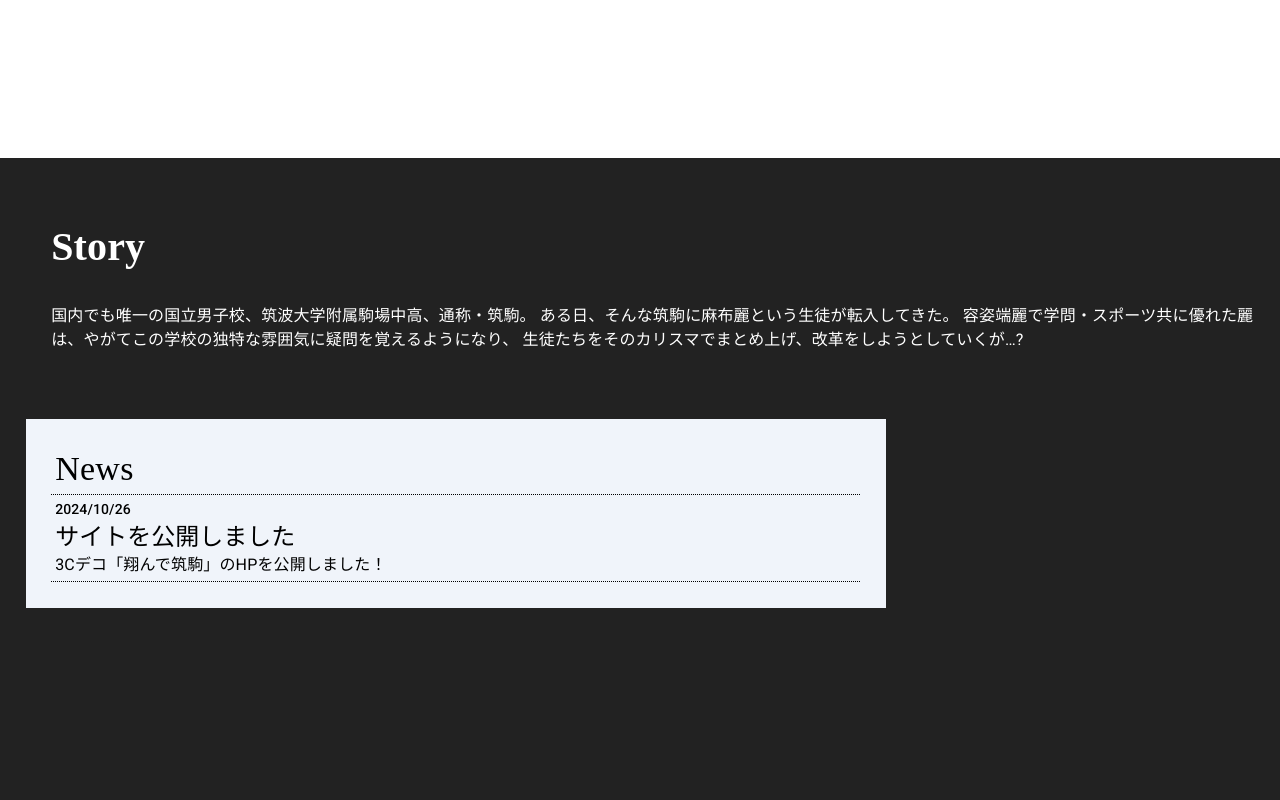
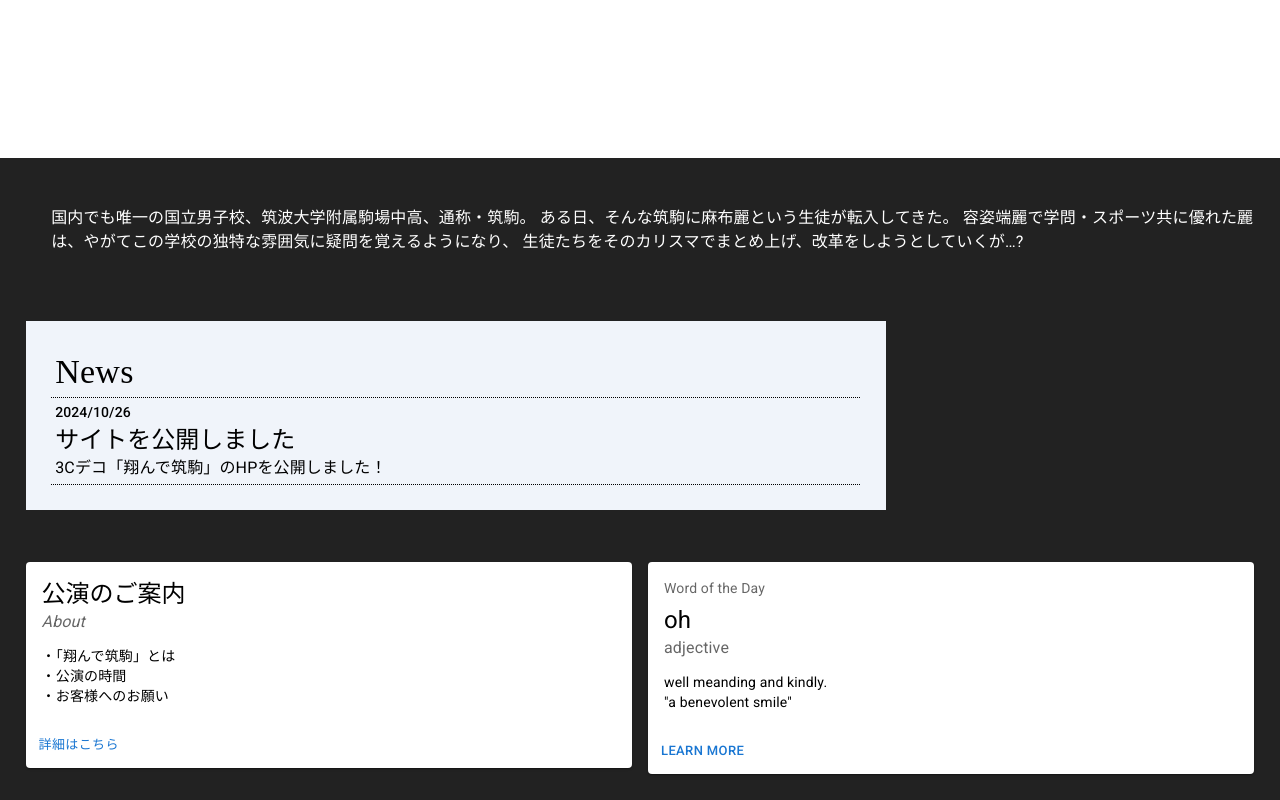
Before and after one commit to tk-jr3-reboot2024/tk-jr3-reboot2024.github.io, a React (Create React App) app: page /introduction/c in a window 1280 px wide. Shown: the part 747-1547 px from the top of the page. Before the commit the page ends 1381 px from the top, so only its background shows below. Built offline with nearby package versions, Linux system fonts and the light colour scheme.

Commit message:
improved header and main page

```diff
--- a/src/components/introduction/3c-components/Content.js
+++ b/src/components/introduction/3c-components/Content.js
@@ -1,5 +1,6 @@
 import React from 'react';
-import { Box, CssBaseline, ThemeProvider } from '@mui/material';
+import { Box, CssBaseline, ThemeProvider, Card, CardContent, Typography, CardActions, Button, CardMedia } from '@mui/material';
+import Grid from '@mui/material/Grid2';
 import News from './News';
 import mainlogo from './img/logodesign.jpg';
 import theme from "./theme";
@@ -24,7 +25,6 @@ function Content() {
 					/>
 				</main>
 				<main style={{ padding: '2vw', marginLeft: '2vw', color: 'white' }}>
-					<h1 style={{ fontFamily: 'serif', fontSize: '40px' }}>Story</h1>
 					<p>
 						国内でも唯一の国立男子校、筑波大学附属駒場中高、通称・筑駒。
 						ある日、そんな筑駒に麻布麗という生徒が転入してきた。
@@ -35,6 +35,53 @@ function Content() {
 				<Box sx={{ padding: '2vw' }}>
 					<News box_width='70%' />
 				</Box>
+				<Box display='grid' sx={{ flexGrow: '1', padding: '2vw' }}>
+					<Grid container spacing={2}>
+						<Grid size={{ xs: 12, md: 6 }}>
+							<Card sx={{ minWidth: 275 }}>
+								<CardContent>
+									<Typography variant="h5" component="div">
+										公演のご案内
+									</Typography>
+									<Typography sx={{ color: 'text.secondary', mb: 1.5 }}>
+										<i>About</i>
+									</Typography>
+									<Typography variant="body2">
+										・「翔んで筑駒」とは
+										<br />
+										・公演の時間
+										<br />
+										・お客様へのお願い
+									</Typography>
+								</CardContent>
+								<CardActions>
+									<Button size="small">詳細はこちら</Button>
+								</CardActions>
+							</Card>
+						</Grid>
+						<Grid size={{ xs: 12, md: 6 }}>
+							<Card sx={{ minWidth: 275 }}>
+								<CardContent>
+									<Typography gutterBottom sx={{ color: 'text.secondary', fontSize: 14 }}>
+										Word of the Day
+									</Typography>
+									<Typography variant="h5" component="div">
+										oh
+									</Typography>
+									<Typography sx={{ color: 'text.secondary', mb: 1.5 }}>adjective</Typography>
+									<Typography variant="body2">
+										well meanding and kindly.
+										<br />
+										{'"a benevolent smile"'}
+									</Typography>
+								</CardContent>
+								<CardActions>
+									<Button size="small">Learn More</Button>
+								</CardActions>
+							</Card>
+						</Grid>
+					</Grid>
+				</Box>
 			</ThemeProvider>
 		</div>
 	);
--- a/src/components/introduction/3c-components/Header.js
+++ b/src/components/introduction/3c-components/Header.js
@@ -2,8 +2,8 @@ import React from 'react';
 //import './Header.css'; // CSSを適用するファイルをインポート
 import { AppBar, Toolbar, Typography, IconButton, Menu, MenuItem, Link } from '@mui/material';
 import MenuIcon from '@mui/icons-material/Menu';
-import HomeIcon from '@mui/icons-material/Home';
-import Box from '@mui/material/Box';
+//import HomeIcon from '@mui/icons-material/Home';
+//import Box from '@mui/material/Box';
 import { green } from '@mui/material/colors'
 
 function BasicMenu() {
```
